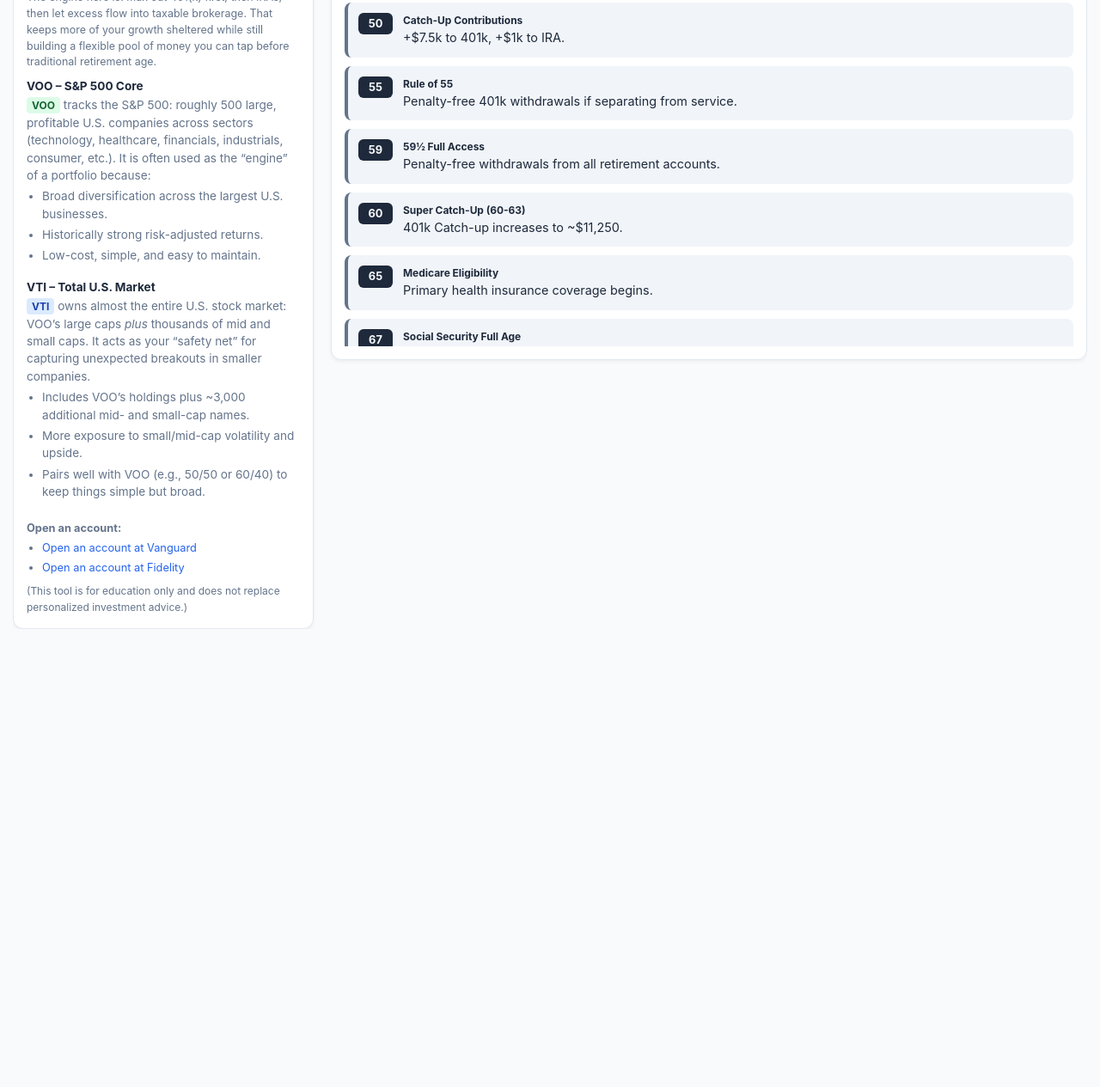
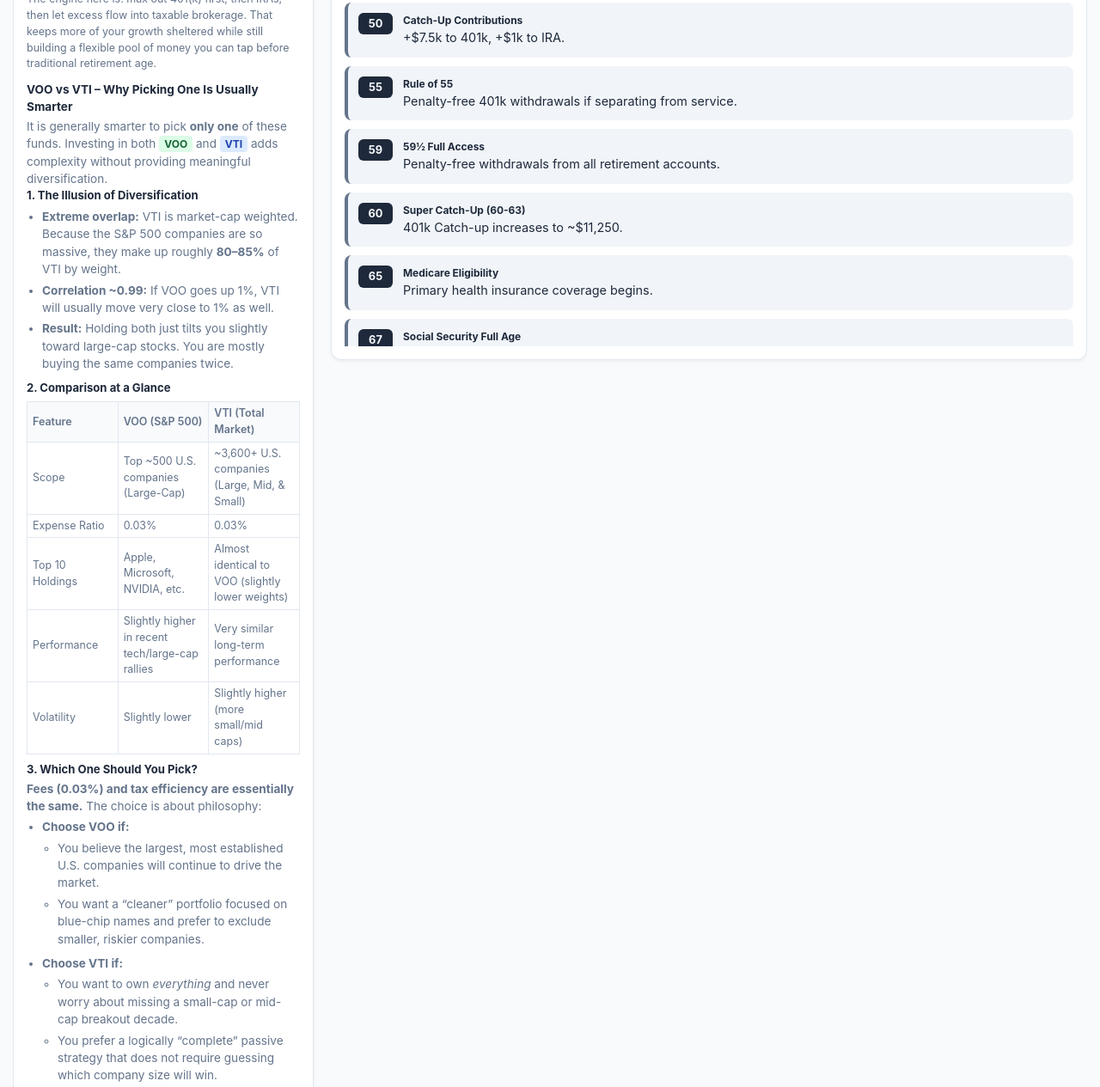
Before and after one commit to bparish0619-cyber/retirement-curator, a plain HTML site: page index.html in a window 1280 px wide. Shown: the part 1227-2492 px from the top of the page at 86% size. Before the commit the page ends 1974 px from the top, so only its background shows below. Drawn offline with Linux system fonts and the light colour scheme.

Commit message:
Enhance layout and content for strategy insights
Increased gap between elements in strategy body and added a mini comparison table for VOO and VTI. Updated headings and descriptions for clarity.

```diff
--- a/index.html
+++ b/index.html
@@ -461,11 +461,18 @@
             line-height: 1.5;
             display: flex;
             flex-direction: column;
-            gap: 8px;
+            gap: 10px;
         }
 
         .strategy-body h4 {
             font-size: 0.85rem;
+            font-weight: 700;
+            margin-bottom: 2px;
+            color: var(--text-main);
+        }
+
+        .strategy-body h5 {
+            font-size: 0.82rem;
             font-weight: 700;
             margin-bottom: 2px;
             color: var(--text-main);
@@ -492,6 +499,26 @@
 
         .broker-links a:hover {
             text-decoration: underline;
+        }
+
+        /* Mini comparison table inside Strategy Insight */
+        .mini-table {
+            width: 100%;
+            border-collapse: collapse;
+            font-size: 0.78rem;
+            margin: 6px 0 8px 0;
+        }
+        .mini-table th,
+        .mini-table td {
+            border: 1px solid var(--border);
+            padding: 4px 6px;
+            text-align: left;
+            white-space: normal;
+            word-wrap: break-word;
+        }
+        .mini-table th {
+            background: var(--bg-color);
+            color: var(--text-muted);
         }
 
         /* --- MOBILE-SPECIFIC TUNING FOR VERY SMALL VIEWPORTS --- */
@@ -532,6 +559,10 @@
             }
             th, td {
                 padding: 6px 4px;
+            }
+
+            .mini-table {
+                font-size: 0.75rem;
             }
         }
 
@@ -791,29 +822,93 @@
                 </div>
 
                 <div>
-                    <h4>VOO – S&P 500 Core</h4>
+                    <h4>VOO vs VTI – Why Picking One Is Usually Smarter</h4>
                     <p>
-                        <span class="tag tag-voo">VOO</span> tracks the S&P 500: roughly 500 large, profitable U.S. companies across sectors
-                        (technology, healthcare, financials, industrials, consumer, etc.). It is often used as the “engine” of a portfolio because:
+                        It is generally smarter to pick <strong>only one</strong> of these funds. Investing in both
+                        <span class="tag tag-voo">VOO</span> and <span class="tag tag-vti">VTI</span> adds complexity without providing
+                        meaningful diversification.
                     </p>
+
+                    <h5>1. The Illusion of Diversification</h5>
                     <ul>
-                        <li>Broad diversification across the largest U.S. businesses.</li>
-                        <li>Historically strong risk-adjusted returns.</li>
-                        <li>Low-cost, simple, and easy to maintain.</li>
+                        <li><strong>Extreme overlap:</strong> VTI is market-cap weighted. Because the S&P 500 companies are so massive, they make up roughly <strong>80–85%</strong> of VTI by weight.</li>
+                        <li><strong>Correlation ~0.99:</strong> If VOO goes up 1%, VTI will usually move very close to 1% as well.</li>
+                        <li><strong>Result:</strong> Holding both just tilts you slightly toward large-cap stocks. You are mostly buying the same companies twice.</li>
+                    </ul>
+
+                    <h5>2. Comparison at a Glance</h5>
+                    <table class="mini-table">
+                        <thead>
+                            <tr>
+                                <th>Feature</th>
+                                <th>VOO (S&P 500)</th>
+                                <th>VTI (Total Market)</th>
+                            </tr>
+                        </thead>
+                        <tbody>
+                            <tr>
+                                <td>Scope</td>
+                                <td>Top ~500 U.S. companies (Large-Cap)</td>
+                                <td>~3,600+ U.S. companies (Large, Mid, &amp; Small)</td>
+                            </tr>
+                            <tr>
+                                <td>Expense Ratio</td>
+                                <td>0.03%</td>
+                                <td>0.03%</td>
+                            </tr>
+                            <tr>
+                                <td>Top 10 Holdings</td>
+                                <td>Apple, Microsoft, NVIDIA, etc.</td>
+                                <td>Almost identical to VOO (slightly lower weights)</td>
+                            </tr>
+                            <tr>
+                                <td>Performance</td>
+                                <td>Slightly higher in recent tech/large-cap rallies</td>
+                                <td>Very similar long-term performance</td>
+                            </tr>
+                            <tr>
+                                <td>Volatility</td>
+                                <td>Slightly lower</td>
+                                <td>Slightly higher (more small/mid caps)</td>
+                            </tr>
+                        </tbody>
+                    </table>
+
+                    <h5>3. Which One Should You Pick?</h5>
+                    <p><strong>Fees (0.03%) and tax efficiency are essentially the same.</strong> The choice is about philosophy:</p>
+                    <ul>
+                        <li><strong>Choose VOO if:</strong>
+                            <ul>
+                                <li>You believe the largest, most established U.S. companies will continue to drive the market.</li>
+                                <li>You want a “cleaner” portfolio focused on blue-chip names and prefer to exclude smaller, riskier companies.</li>
+                            </ul>
+                        </li>
+                        <li><strong>Choose VTI if:</strong>
+                            <ul>
+                                <li>You want to own <em>everything</em> and never worry about missing a small-cap or mid-cap breakout decade.</li>
+                                <li>You prefer a logically “complete” passive strategy that does not require guessing which company size will win.</li>
+                            </ul>
+                        </li>
+                    </ul>
+
+                    <h5>4. Strategic Exception – Tax-Loss Harvesting</h5>
+                    <p style="font-size:0.8rem;">
+                        The main time it makes sense to actively “use” both funds is in a <strong>taxable brokerage account</strong> for
+                        <strong>tax-loss harvesting</strong>:
+                    </p>
+                    <ul style="font-size:0.8rem;">
+                        <li>They track different indices (S&amp;P 500 vs CRSP US Total Market) but behave very similarly.</li>
+                        <li>If VOO drops, you can sell it to realize a tax loss and immediately buy VTI to stay invested.</li>
+                        <li>This usually avoids the IRS “wash sale” rule, since the funds are not considered <em>substantially identical</em> by most interpretations.</li>
                     </ul>
                 </div>
 
                 <div>
-                    <h4>VTI – Total U.S. Market</h4>
-                    <p>
-                        <span class="tag tag-vti">VTI</span> owns almost the entire U.S. stock market: VOO’s large caps <em>plus</em> thousands of mid and small caps.
-                        It acts as your “safety net” for capturing unexpected breakouts in smaller companies.
+                    <h4>VOO / VTI Summary</h4>
+                    <p style="font-size:0.8rem;">
+                        For most long-term investors, <strong>picking one core fund (VOO or VTI) and sticking with it</strong> is simpler and cleaner.
+                        If you also want a tax-loss harvesting partner in taxable accounts, you can keep the other fund on standby for that specific purpose.
                     </p>
-                    <ul>
-                        <li>Includes VOO’s holdings plus ~3,000 additional mid- and small-cap names.</li>
-                        <li>More exposure to small/mid-cap volatility and upside.</li>
-                        <li>Pairs well with VOO (e.g., 50/50 or 60/40) to keep things simple but broad.</li>
-                    </ul>
                 </div>
 
                 <div class="broker-links">
@@ -916,7 +1011,7 @@
                             <th>Year</th>
                             <th>Age</th>
                             <th>Total Invested</th>
-                            <th>Standard (7%)</th>
+                            <th>Conservative (7%)</th>
                             <th>Moderate (10%)</th>
                             <th>Historical (12.9%)</th>
                         </tr>
@@ -1052,7 +1147,7 @@
         // Update Breakdown
         renderBreakdown(results[0].limits); // Use first year limits for display context
 
-        // Update Stats
+        // Update Stats – using default 4% rule for headline income to keep it simple
         document.getElementById('totalInvested').innerText = formatMoneyCompact(final.invested);
         document.getElementById('resMod').innerText = formatMoneyCompact(final.mod);
         document.getElementById('incMod').innerText = formatMonthlyIncome(final.mod);
```
